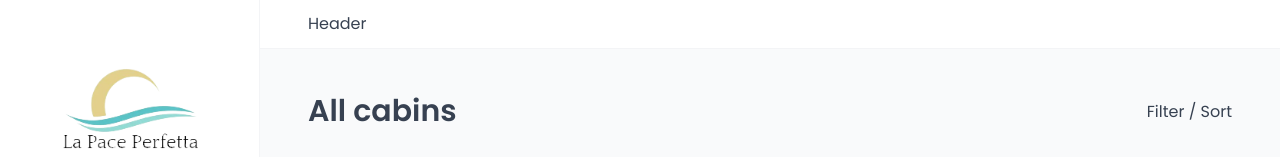
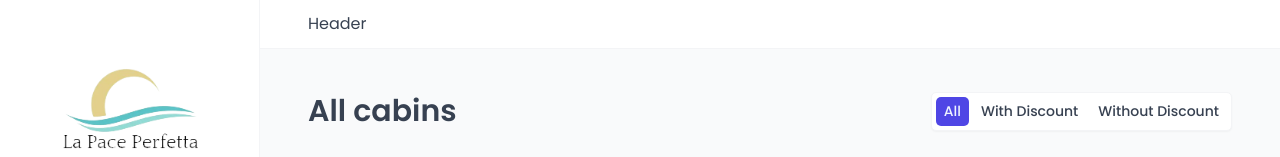
Before and after one commit to mhezel/la-pace-perfetta, a React (Vite) app: page /cabins in a window 1280 px wide. Shown: the top 157 px of the page. Built offline with nearby package versions, Linux system fonts and the light colour scheme; no server answers; the database is empty; a web font is replaced by a local one.

Commit message:
Add Filter Feature on Cabins Page
Add Filter Feature on Cabins Page

```diff
--- a/src/features/cabins/CabinTable.jsx
+++ b/src/features/cabins/CabinTable.jsx
@@ -3,6 +3,7 @@
 import CabinRow from "./CabinRow";
 import Table from "../../ui/Table";
 import Menus from "../../ui/Menus";
+import { useSearchParams } from "react-router-dom";
 
 // const Table = styled.div`
 //   border: 1px solid var(--color-grey-200);
@@ -29,8 +30,19 @@
 
 function CabinTable() {
   const { isFetching, cabins } = useGetCabin();
+  const [searchParams] = useSearchParams();
 
   if (isFetching) return <Spinner />;
+
+  const filterValue = searchParams.get("discount") || "all";
+  console.log(filterValue);
+
+  let filteredCabins;
+  if (filterValue === "all") filteredCabins = cabins;
+  if (filterValue === "with-discount")
+    filteredCabins = cabins.filter((cabin) => cabin.cabin_discount > 0);
+  if (filterValue === "without-discount")
+    filteredCabins = cabins.filter((cabin) => cabin.cabin_discount === 0);
 
   return (
     <Menus>
@@ -44,7 +56,7 @@
           <div>Action</div>
         </Table.Header>
         <Table.Body
-          data={cabins}
+          data={filteredCabins}
           render={(cabin) => <CabinRow cabin={cabin} key={cabin.cabin_id} />}
         />
       </Table>
--- /dev/null
+++ b/src/features/cabins/CabinTableOperations.jsx
@@ -0,0 +1,18 @@
+import Filter from "../../ui/Filter";
+import TableOperations from "../../ui/TableOperations";
+function CabinTableOperations() {
+  return (
+    <TableOperations>
+      <Filter
+        filteredField="discount"
+        options={[
+          { value: "all", label: "All" },
+          { value: "with-discount", label: "With Discount" },
+          { value: "without-discount", label: "Without Discount" },
+        ]}
+      />
+    </TableOperations>
+  );
+}
+
+export default CabinTableOperations;
--- a/src/pages/Cabins.jsx
+++ b/src/pages/Cabins.jsx
@@ -2,19 +2,19 @@
 import Row from "../ui/Row";
 import CabinTable from "../features/cabins/CabinTable";
 import AddCabin from "../features/cabins/AddCabin";
+import CabinTableOperations from "../features/cabins/CabinTableOperations";
 
 function Cabins() {
-
   return (
     <>
       <Row type="horizontal">
         <Heading as="h1">All cabins</Heading>
-        <p>Filter / Sort</p>
+        <CabinTableOperations />
       </Row>
 
       <Row>
         <CabinTable />
-        <AddCabin/>
+        <AddCabin />
       </Row>
     </>
   );
--- a/src/ui/Filter.jsx
+++ b/src/ui/Filter.jsx
@@ -1,3 +1,4 @@
+import { useSearchParams } from "react-router-dom";
 import styled, { css } from "styled-components";
 
 const StyledFilter = styled.div`
@@ -33,3 +34,29 @@
     color: var(--color-brand-50);
   }
 `;
+
+function Filter({ filteredField, options }) {
+  const [searchParams, setSearchParams] = useSearchParams();
+  const currentFilter = searchParams.get(filteredField) || options.at(0).value;
+
+  function handleClick(value) {
+    searchParams.set(filteredField, value);
+    setSearchParams(searchParams);
+  }
+
+  return (
+    <StyledFilter>
+      {options.map((option) => (
+        <FilterButton
+          onClick={() => handleClick(option.value)}
+          key={option.value}
+          active={option.value === currentFilter ? "true" : ""}
+        >
+          {option.label}
+        </FilterButton>
+      ))}
+    </StyledFilter>
+  );
+}
+
+export default Filter;
```
